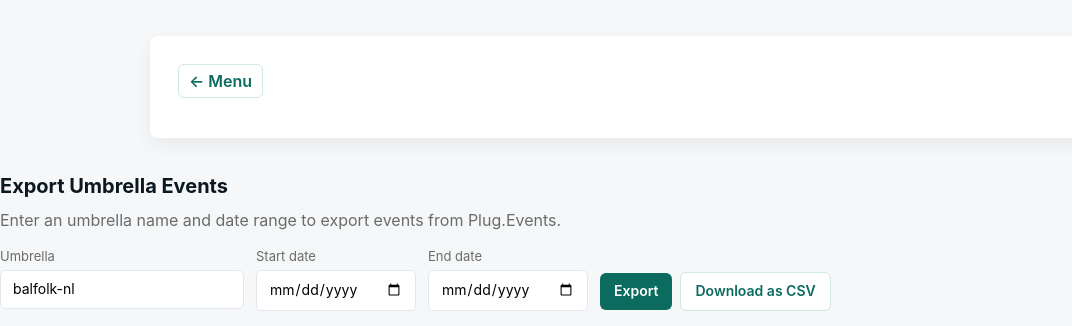
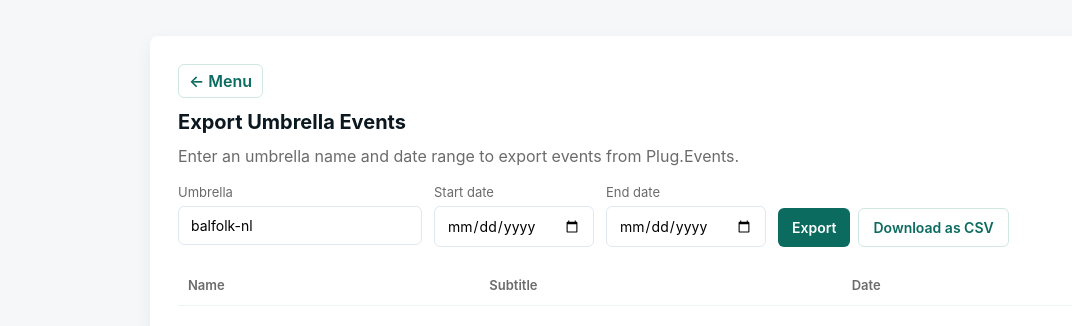
Before and after one commit to autosysops/StaticWebApp_PlugEventsTools, a website: page tools/CalendarExport.html in a window 1280 px wide. Shown: the top 326 px of the page, without its empty margins (0-1072 px from the left). Drawn offline with Linux system fonts and the light colour scheme.

Commit message:
fixed faulty main

```diff
--- a/styles/site.css
+++ b/styles/site.css
@@ -54,10 +54,8 @@ td a:hover{text-decoration:underline}
 
 /* Small utility classes moved from inline attributes */
 .top-actions{text-align:left;margin-bottom:12px}
-.controls .field.actions{justify-content:flex-end}
-.btn-row{display:flex;gap:8px;align-items:center}
-/* Ensure consistent vertical metrics for inputs and buttons */
-input[type="text"],input[type="date"],select,textarea,button{line-height:1.2}
+.controls .field.actions{align-self:end}
+.btn-row{display:flex;gap:8px}
 
 @media (max-width:640px){
   .field{min-width:140px;width:100%}
--- a/tools/CalendarExport.html
+++ b/tools/CalendarExport.html
@@ -3,13 +3,15 @@
 <head>
 	<meta charset="utf-8" />
 	<meta name="viewport" content="width=device-width,initial-scale=1" />
-	<link rel="preload" href="../styles/site.css" as="style" onload="this.rel='stylesheet'">
-	<noscript><link rel="stylesheet" href="../styles/site.css"></noscript>
+	<link rel="stylesheet" href="../styles/site.css" />
 	<meta name="description" content="Export Umbrella events from Plug.Events as JSON or CSV. Simple UI for selecting umbrella and date range.">
 	<title>Calendar Export</title>
 	<link rel="preconnect" href="https://fonts.gstatic.com">
 	<link rel="preload" href="https://fonts.googleapis.com/css2?family=Open+Sans:wght@300;400;600&display=swap" as="style" onload="this.rel='stylesheet'">
 	<noscript><link href="https://fonts.googleapis.com/css2?family=Open+Sans:wght@300;400;600&display=swap" rel="stylesheet"></noscript>
+	<link rel="stylesheet" href="../styles/site.css" />
+	<link rel="preload" href="../styles/site.css" as="style" onload="this.rel='stylesheet'">
+	<noscript><link rel="stylesheet" href="../styles/site.css"></noscript>
 	<!-- styles moved to ../styles/site.css -->
 </head>
 
@@ -17,7 +19,7 @@
 	<main role="main" class="wrap">
 		<div class="top-actions">
 			<a class="backBtn" id="backBtn" href="../index.html">← Menu</a>
-		</main>
+		</div>
 		<h1>Export Umbrella Events</h1>
 		<p class="lead">Enter an umbrella name and date range to export events from Plug.Events.</p>
 
@@ -52,7 +54,7 @@
 				<tbody></tbody>
 			</table>
 		</div>
-	</div>
+	</main>
 
 	<script>
 	// Handle safe returnTo param: allows returning to a known same-origin page.
```
